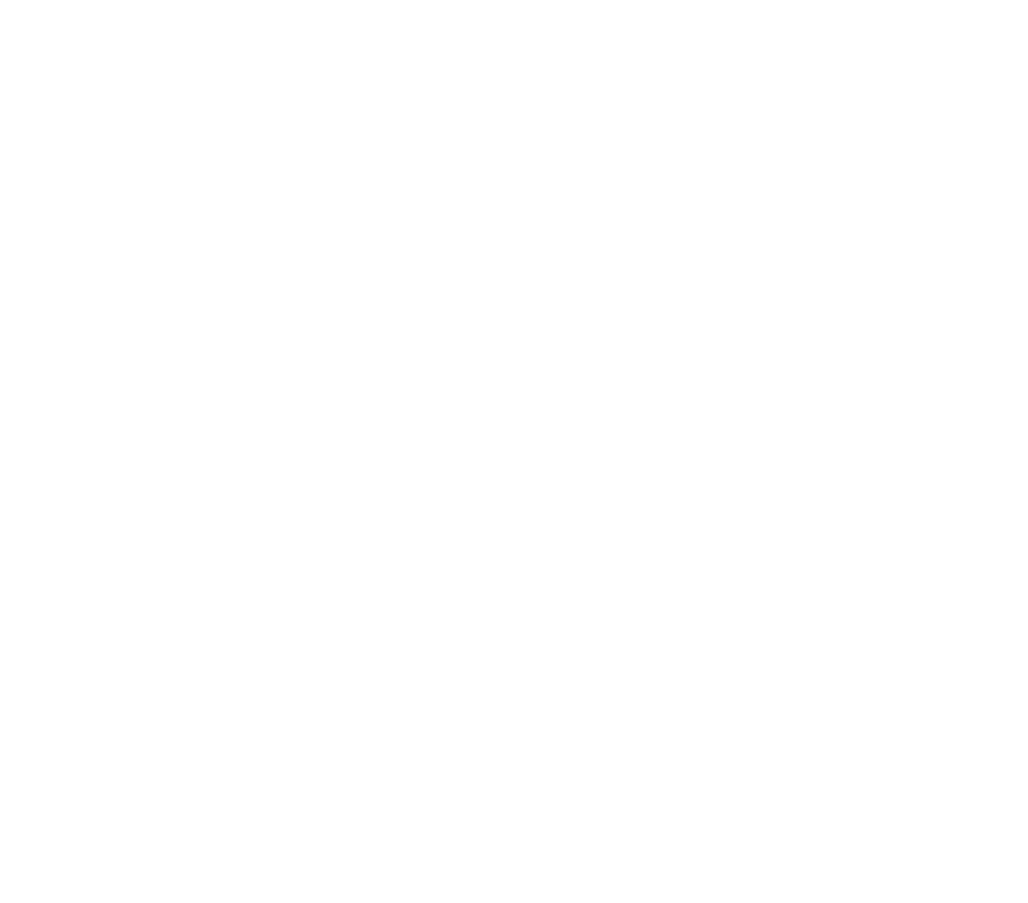
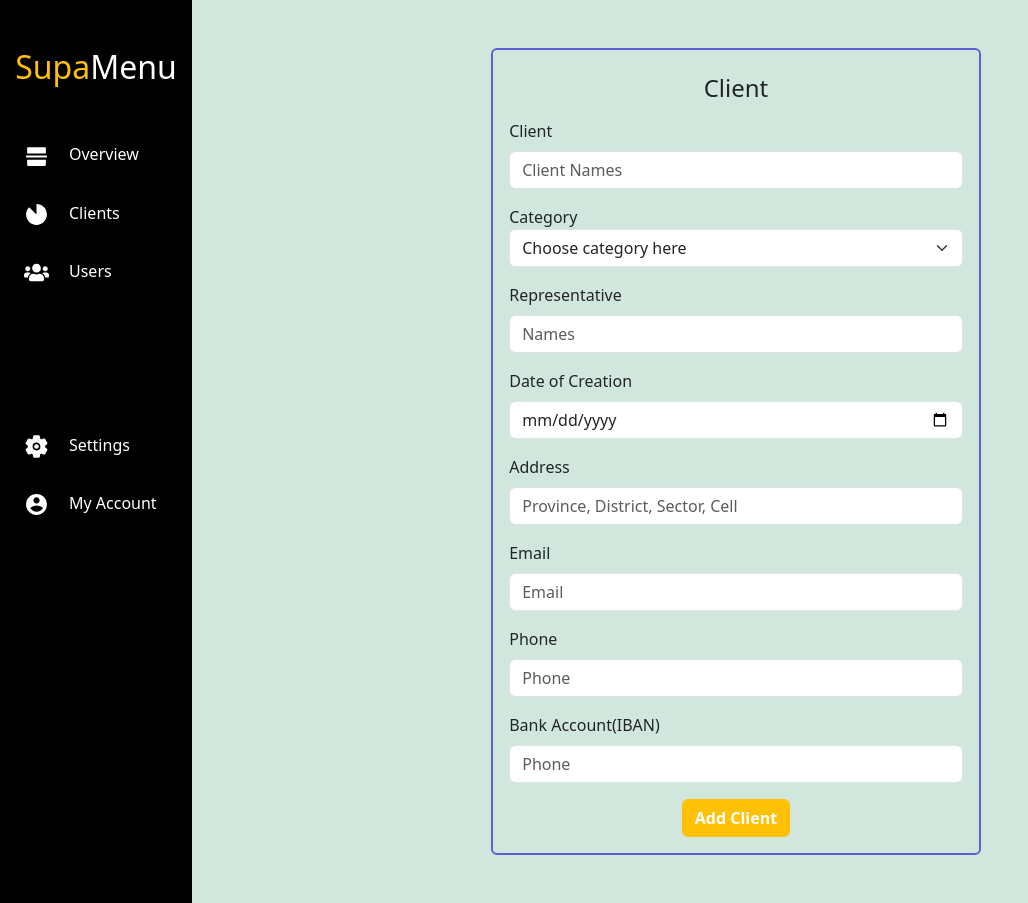
Before and after one commit to orestengabo0/Supa-menu-, a React (Vite) app in the folder Front-end/: page /addClientForm in a window 1280 px wide. Before the commit this address had no page. Shown: the whole page, without its empty margins (0-1028 px from the left). Before the commit the page ends 800 px from the top, so only its background shows below. Built offline with nearby package versions, Linux system fonts and the light colour scheme.

Commit message:
Add client form

```diff
--- a/Front-end/src/App.tsx
+++ b/Front-end/src/App.tsx
@@ -4,15 +4,17 @@
 import {BrowserRouter as Router, Routes, Route} from 'react-router-dom'
 import WelcomePage from "./components/WelcomePage/WelcomePage";
 import Clients from "./components/Clients/Clients";
+import AddClientForm from "./components/AddClientForm/AddClientForm";
 
 const App = () => {
   return (
     <Router>
       <Routes>
-        {/* <Route path="/" element={<WelcomePage />}></Route>
+        <Route path="/" element={<WelcomePage />}></Route>
         <Route path="/signup" element={<SignUp />}></Route>
-        <Route path="/signin" element={<SignIn />}></Route> */}
-        <Route path="/" element={<Clients />}></Route>
+        <Route path="/signin" element={<SignIn />}></Route>
+        <Route path="/pages" element={<Clients />}></Route>
+        <Route path="/addClientForm" element={<AddClientForm />}></Route>
       </Routes>
     </Router>
   );
--- a/Front-end/src/components/AddClientButton/AddClient.tsx
+++ b/Front-end/src/components/AddClientButton/AddClient.tsx
@@ -1,17 +1,18 @@
 import React from "react";
 import { IoAdd } from "react-icons/io5";
 import styles from '../Clients/Clients.module.css'
+import { Link } from 'react-router-dom'
 
 const AddClient = () => {
   return (
     <div>
       <h5>New Client</h5>
-      <button className={`btn btn-secondary-subtle px-5 addClient ${styles['addClient']}`}>
+      <Link to={'/addClientForm'} className={`btn btn-secondary-subtle px-5 addClient ${styles['addClient']}`}>
         Add a new client
         <span className="mx-2 px-5">
           <IoAdd size={20} />
         </span>
-      </button>
+      </Link>
     </div>
   );
 };
--- /dev/null
+++ b/Front-end/src/components/AddClientForm/AddClientForm.module.css
@@ -0,0 +1,5 @@
+.form-add-user {
+    width: 45%;
+    border: 2px solid #5f5fcf;
+    /* border-radius: 10px; */
+}
--- /dev/null
+++ b/Front-end/src/components/AddClientForm/AddClientForm.tsx
@@ -0,0 +1,108 @@
+import React from "react";
+import styles from "./AddClientForm.module.css";
+import SideBar from "../SideBar/SideBar";
+
+const AddClientForm = () => {
+  return (
+    <div className="d-flex">
+      <SideBar />
+      <div className="bg-success-subtle flex-grow-1">
+        <div className="bg-success-subtle d-flex justify-content-center mt-5 mb-5">
+          <form
+            className={`form-add-user rounded pt-4 p-3 ${styles["form-add-user"]}`}
+          >
+            <h4 className="text-center mb-3">Client</h4>
+            <div className="mb-3">
+              <label htmlFor="client" className="form-label">
+                Client
+              </label>
+              <input
+                type="text"
+                id="client"
+                className="form-control"
+                placeholder="Client Names"
+              />
+            </div>
+            <div className="mb-3">
+              <label htmlFor="category">Category</label>
+              <select id="category" className="form-select">
+                <option value="">Choose category here</option>
+                <option value="ceo">CEO</option>
+                <option value="waiters">Waiters</option>
+                <option value="ceo">CEO</option>
+              </select>
+            </div>
+            <div className="mb-3">
+              <label htmlFor="representative" className="form-label">
+                Representative
+              </label>
+              <input
+                type="text"
+                id="representatiev"
+                className="form-control"
+                placeholder="Names"
+              />
+            </div>
+            <div className="mb-3">
+              <label htmlFor="creationDate" className="form-label">
+                Date of Creation
+              </label>
+              <input type="date" id="creationDate" className="form-control" />
+            </div>
+            <div className="mb-3">
+              <label htmlFor="address" className="form-label">
+                Address
+              </label>
+              <input
+                type="text"
+                id="address"
+                className="form-control"
+                placeholder="Province, District, Sector, Cell"
+              />
+            </div>
+            <div className="mb-3">
+              <label htmlFor="email" className="form-label">
+                Email
+              </label>
+              <input
+                type="email"
+                id="email"
+                className="form-control"
+                placeholder="Email"
+              />
+            </div>
+            <div className="mb-3">
+              <label htmlFor="phone" className="form-label">
+                Phone
+              </label>
+              <input
+                type="tel"
+                id="phone"
+                className="form-control"
+                placeholder="Phone"
+              />
+            </div>
+            <div className="mb-3">
+              <label htmlFor="bkaccount" className="form-label">
+                Bank Account(IBAN)
+              </label>
+              <input
+                type="text"
+                id="bkaccount"
+                className="form-control"
+                placeholder="Phone"
+              />
+            </div>
+            <div className="d-flex justify-content-center">
+              <button className="btn btn-warning text-white fw-semibold">
+                Add Client
+              </button>
+            </div>
+          </form>
+        </div>
+      </div>
+    </div>
+  );
+};
+
+export default AddClientForm;
--- a/Front-end/src/components/Clients/Clients.tsx
+++ b/Front-end/src/components/Clients/Clients.tsx
@@ -1,8 +1,4 @@
-import { RiQrScanFill } from "react-icons/ri";
-import { MdIncompleteCircle } from "react-icons/md";
-import { FaUsers } from "react-icons/fa";
-import { IoSettings, IoSearch, IoNotificationsSharp } from "react-icons/io5";
-import { RiAccountCircleFill } from "react-icons/ri";
+import { IoSearch, IoNotificationsSharp } from "react-icons/io5";
 import styles from "./Clients.module.css";
 import SideBar from "../SideBar/SideBar";
 import AddClient from "../AddClientButton/AddClient";
--- a/Front-end/src/components/SignIn/SignIn.tsx
+++ b/Front-end/src/components/SignIn/SignIn.tsx
@@ -48,21 +48,26 @@
           </div>
           <div className="input-group">
             <input
-              type={passwordVisible ? "text":"password"}
+              type={passwordVisible ? "text" : "password"}
               id="email"
               className="form-control "
               placeholder="Password"
             />
-            <span className="input-group-text" style={{cursor: "pointer"}} onClick={togglePasswordVisibility}>
-              {passwordVisible ? <FaEyeSlash/> : <FaEye/>}
+            <span
+              className="input-group-text"
+              style={{ cursor: "pointer" }}
+              onClick={togglePasswordVisibility}
+            >
+              {passwordVisible ? <FaEyeSlash /> : <FaEye />}
             </span>
           </div>
         </div>
-        <button
+        <Link
+          to={"/pages"}
           className={`btn btn-warning fw-semibold text-white mt-3 login ${styles["login"]}`}
         >
           Login
-        </button>
+        </Link>
         <div className="lh-sm">
           <p className="text-center mt-5 text-secondary">
             Don't have account?{" "}
--- a/Front-end/src/components/SignUp/SignUp.tsx
+++ b/Front-end/src/components/SignUp/SignUp.tsx
@@ -1,7 +1,7 @@
 import { useState } from "react";
 import styles from "./SignUp.module.css";
 import { FaEye, FaEyeSlash } from "react-icons/fa";
-import { Link } from 'react-router-dom'
+import { Link } from "react-router-dom";
 
 const SignUp = () => {
   const [passwordVisible, setPasswordVisible] = useState(false);
@@ -73,23 +73,31 @@
             <input
               type={passwordVisible ? "text" : "password"}
               id="password"
-              className={`form-control password ${styles['password']}`}
+              className={`form-control password ${styles["password"]}`}
               placeholder="Password"
             />
-            <span className="input-group-text" onClick={togglePasswordVisibility} style={{ cursor: 'pointer' }}>
+            <span
+              className="input-group-text"
+              onClick={togglePasswordVisibility}
+              style={{ cursor: "pointer" }}
+            >
               {passwordVisible ? <FaEyeSlash /> : <FaEye />}
             </span>
           </div>
         </div>
-        <button
+        <Link
+          to={"/signin"}
           className={`btn btn-warning fw-semibold text-white mt-3 signup ${styles["signup"]}`}
         >
           Sign Up
-        </button>
+        </Link>
         <div className="lh-sm">
           <p className="text-center mt-5 text-secondary">
             Already have an account?{" "}
-            <Link to={'/signin'} className={`text-primary signin ${styles["signin"]}`}>
+            <Link
+              to={"/signin"}
+              className={`text-primary signin ${styles["signin"]}`}
+            >
               Login
             </Link>
           </p>
```
